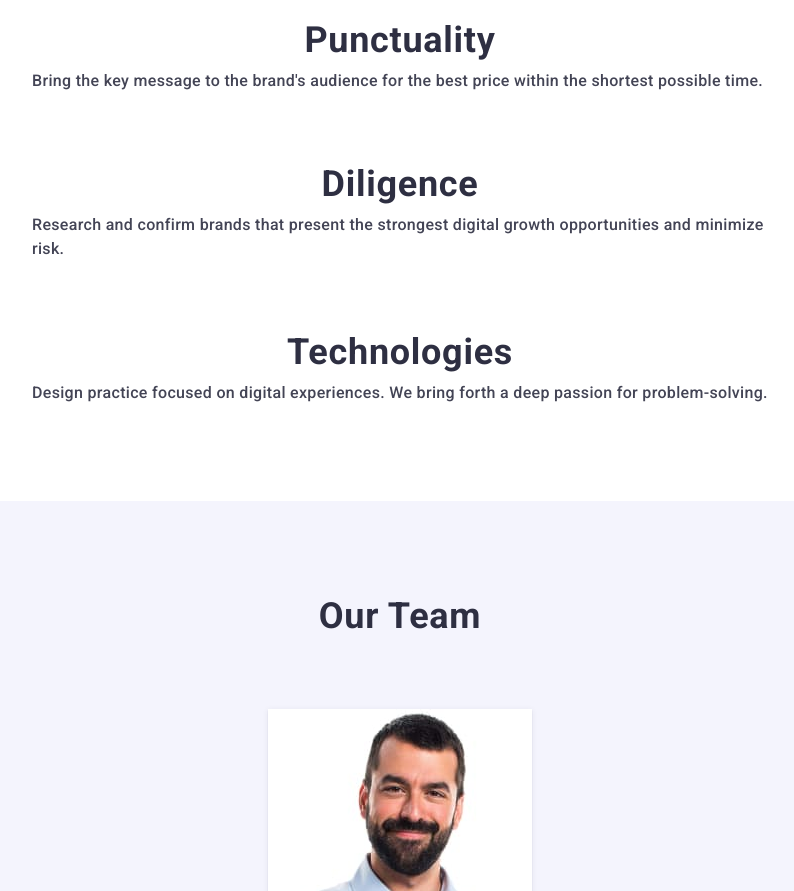
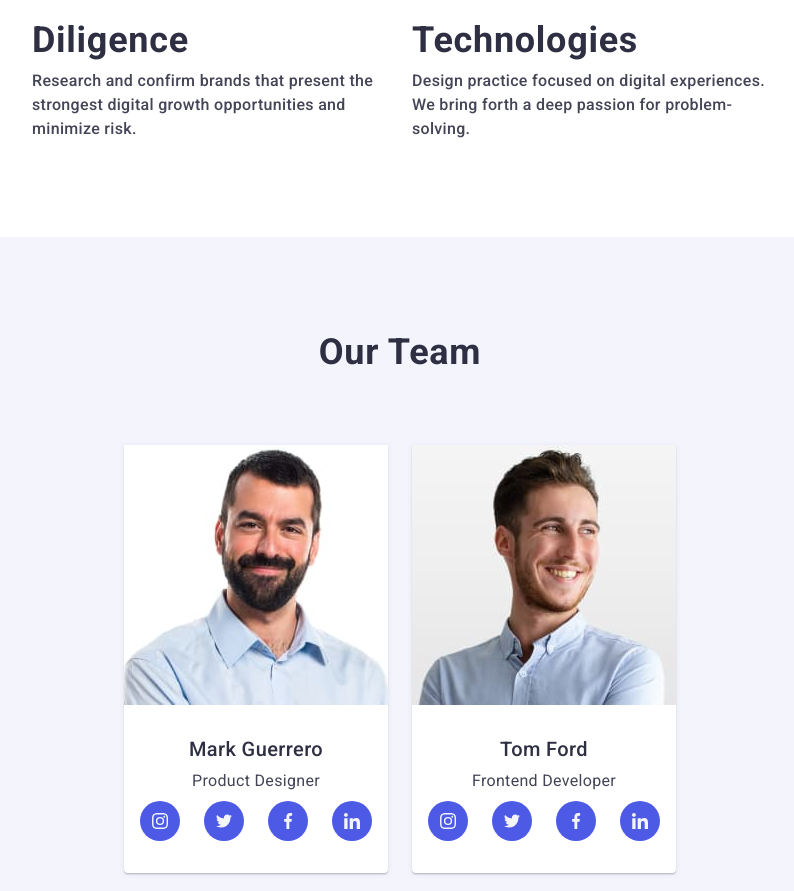
Before and after one commit to DariusBlac/goit-markup-hw-07, a plain HTML site: page index.html in a window 1280 px wide. Shown: the part 725-1616 px from the top of the page, without its empty margins (240-1034 px from the left). Drawn offline with nearby package versions, Linux system fonts and the light colour scheme.

Commit message:
tab team + customers

```diff
--- a/css/adaptive-styles.css
+++ b/css/adaptive-styles.css
@@ -50,6 +50,12 @@ img {
 @media screen and (min-width: 768px) {
   .container {
     width: 768px;
+  }
+
+  .team .container,
+  .customers .container,
+  .footer .container {
+    width: 584px;
   }
 }
 
@@ -706,8 +712,10 @@ textarea {
   letter-spacing: 0.02em;
 }
 
+@media screen and (max-width: 767px) {
   .features-list-item:nth-child(-n + 3) .list-text {
     margin-bottom: 72px;
+  }
 }
 
 .features-list .list-title {
@@ -715,6 +723,22 @@ textarea {
   font-size: 36px;
   line-height: 1.11;
   text-align: center;
+}
+
+@media screen and (min-width: 768px) {
+  .features-list {
+    display: flex;
+    flex-wrap: wrap;
+    gap: 24px;
+  }
+
+  .features-list-item {
+    flex-basis: calc((100% - 24px) / 2);
+  }
+
+  .features-list .list-title {
+    text-align: start;
+  }
 }
 /* -------------------------What are we doing------------------------ */
 
@@ -729,10 +753,13 @@ textarea {
   background-color: var(--logo-color-cloud);
 }
 
-/* .team-list {
+@media screen and (min-width: 768px) {
+  .team-list {
     display: flex;
+    flex-wrap: wrap;
     gap: 24px;
-} */
+  }
+}
 
 .team-list-item {
   width: 264px;
@@ -743,8 +770,10 @@ textarea {
   background-color: var(--white);
 }
 
+@media screen and (max-width: 767px) {
   .team-list-item:nth-child(-n + 3) {
     margin-bottom: 72px;
+  }
 }
 
 .card-container {
@@ -810,6 +839,16 @@ textarea {
 
   transition: color 250ms var(--time-animation),
     border-color 250ms var(--time-animation);
+}
+
+@media screen and (min-width: 768px) {
+  .customers-link {
+    width: 168px;
+  }
+
+  .customers-list {
+    column-gap: 24px;
+  }
 }
 
 .customers-icon {
```
Lines whose indentation alone changed are shown as unchanged.
